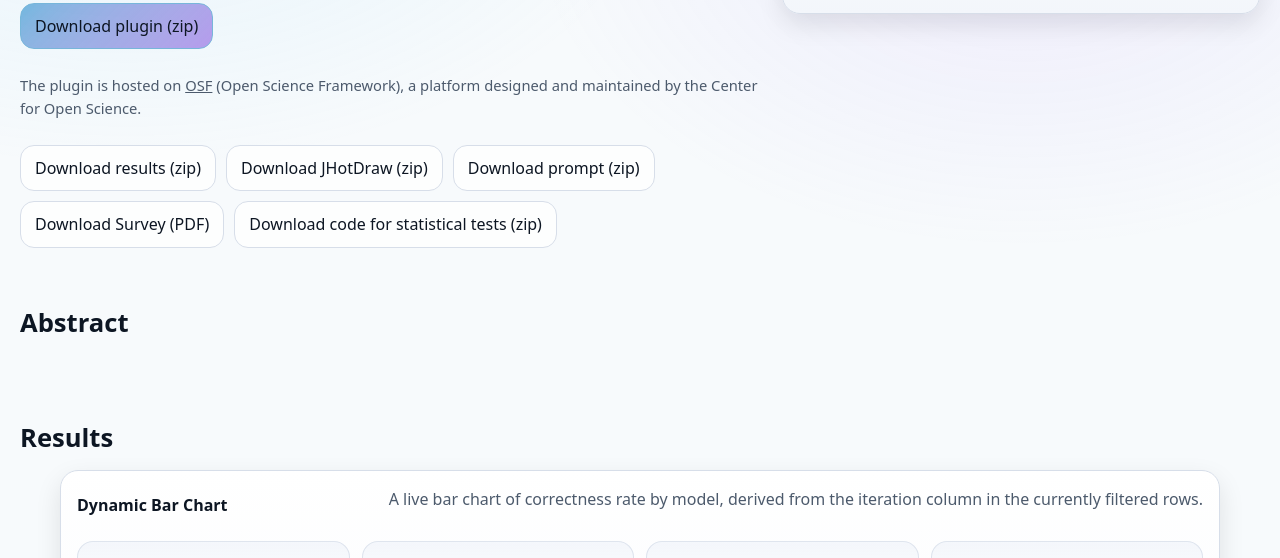
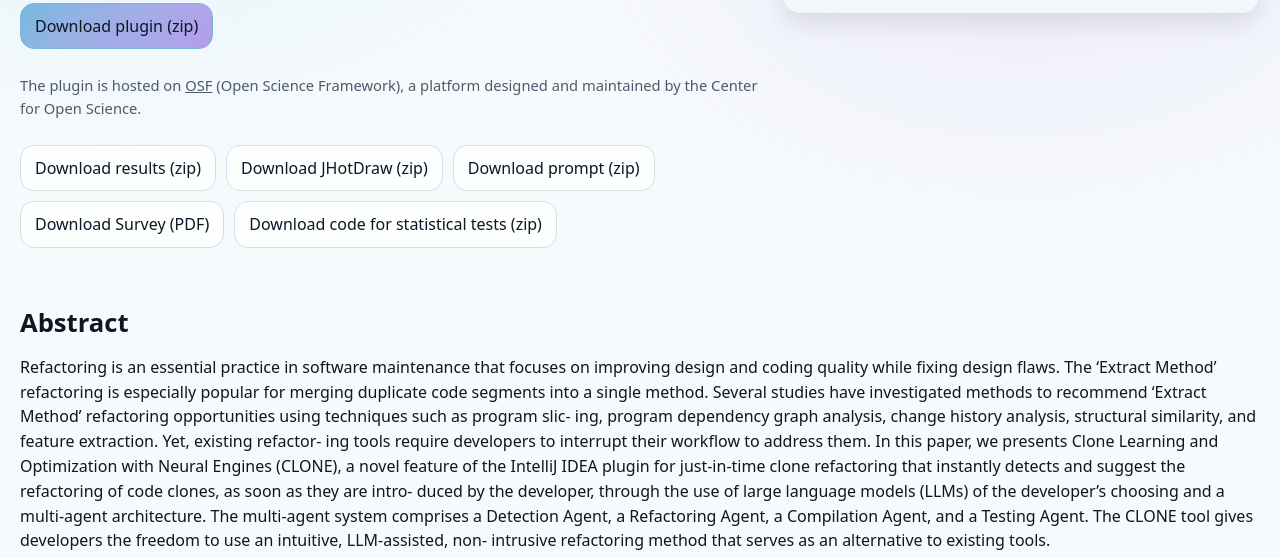
Before and after one commit to byte-shadow37/replicate_pack, a plain HTML site: page index.html in a window 1280 px wide. Shown: the part 242-800 px from the top of the page. Drawn offline with Linux system fonts and the light colour scheme.

Commit message:
Update index.html

```diff
--- a/index.html
+++ b/index.html
@@ -70,6 +70,26 @@
       </div>
 
       <p>
+        Refactoring is an essential practice in software maintenance that
+focuses on improving design and coding quality while fixing design
+flaws. The ‘Extract Method’ refactoring is especially popular for
+merging duplicate code segments into a single method. Several
+studies have investigated methods to recommend ‘Extract Method’
+refactoring opportunities using techniques such as program slic-
+ing, program dependency graph analysis, change history analysis,
+structural similarity, and feature extraction. Yet, existing refactor-
+ing tools require developers to interrupt their workflow to address
+them. In this paper, we presents Clone Learning and Optimization
+with Neural Engines (CLONE), a novel feature of the IntelliJ IDEA
+plugin for just-in-time clone refactoring that instantly detects and
+suggest the refactoring of code clones, as soon as they are intro-
+duced by the developer, through the use of large language models
+(LLMs) of the developer’s choosing and a multi-agent architecture.
+The multi-agent system comprises a Detection Agent, a Refactoring
+Agent, a Compilation Agent, and a Testing Agent. The CLONE tool
+gives developers the freedom to use an intuitive, LLM-assisted, non-
+intrusive refactoring method that serves as an alternative to existing
+tools.
       </p>
     </section>
 
```
